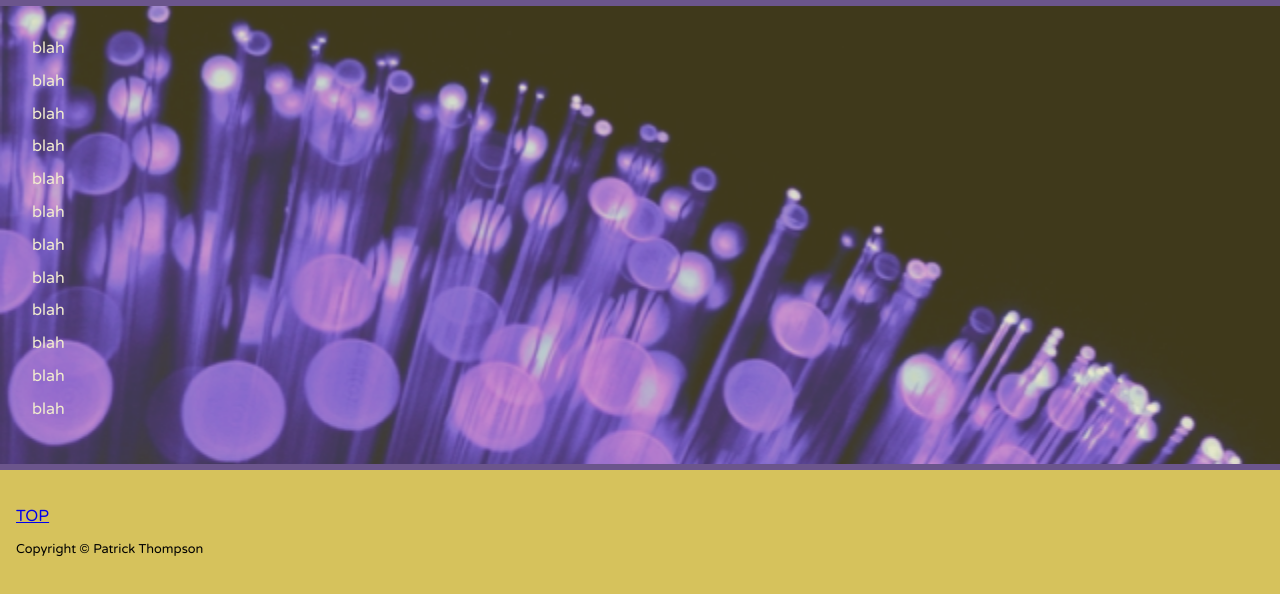
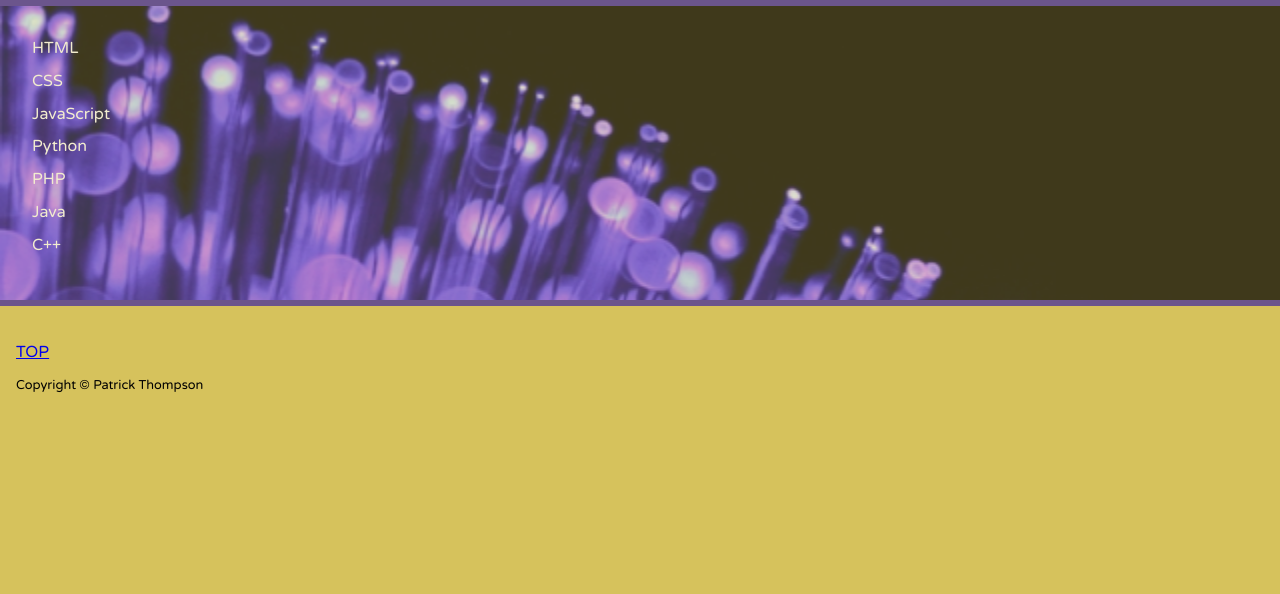
Before and after one commit to pthompson0084/dev_portfolio, a plain HTML site: page index.html in a window 1280 px wide. Shown: the part 192-786 px from the top of the page. Drawn offline with Linux system fonts and the light colour scheme; files whose address does not match are found by name.

```diff
--- a/index.html
+++ b/index.html
@@ -29,18 +29,19 @@
 		</nav>
 	</header>
 	<div class="main-body">
-		<p>blah</p>
-		<p>blah</p>
-		<p>blah</p>
-		<p>blah</p>
-		<p>blah</p>
-		<p>blah</p>
-		<p>blah</p>
-		<p>blah</p>
-		<p>blah</p>
-		<p>blah</p>
-		<p>blah</p>
-		<p>blah</p>
+		<p>HTML</p>
+		<p></p>
+		<p>CSS</p>
+		<p></p>
+		<p>JavaScript</p>
+		<p></p>
+		<p>Python</p>
+		<p></p>
+		<p>PHP</p>
+		<p></p>
+		<p>Java</p>
+		<p></p>
+		<p>C++</p>
 	</div>
 	<footer>
 		<p><a href="#top">TOP</a></p>
```
Also changed, not shown: resources.html (deleted), 1 other file.
